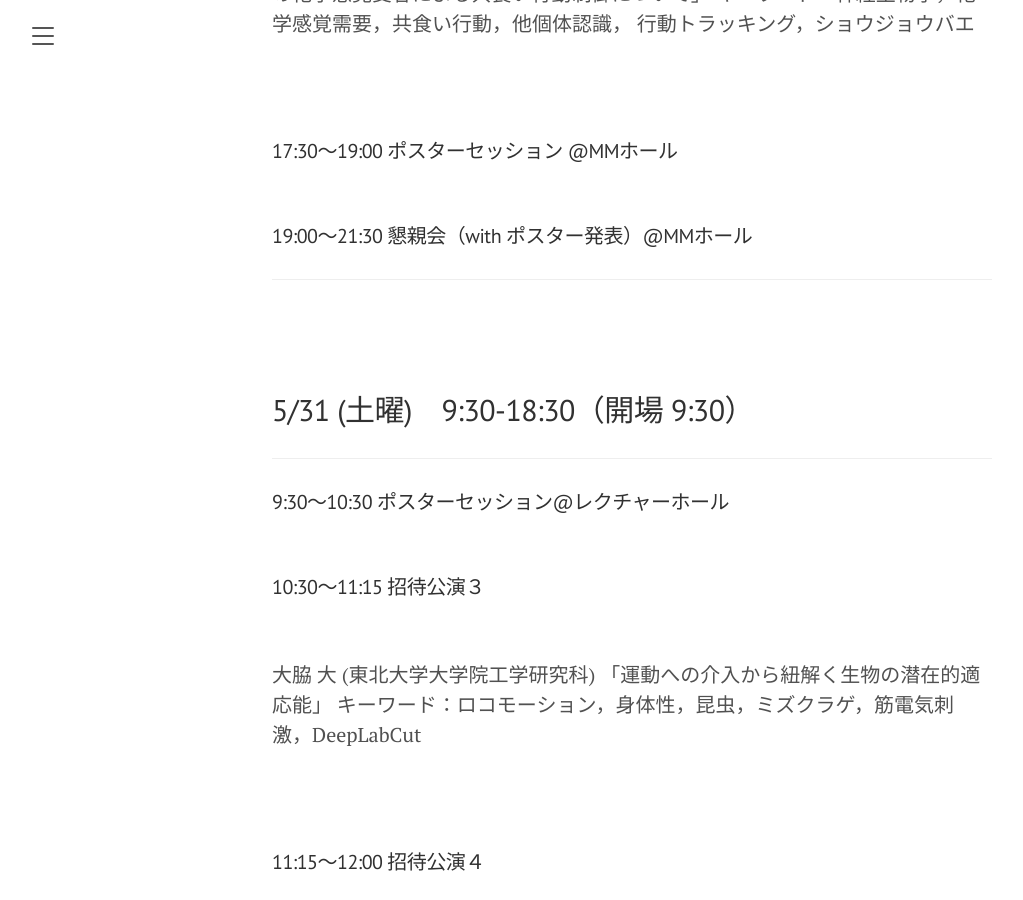
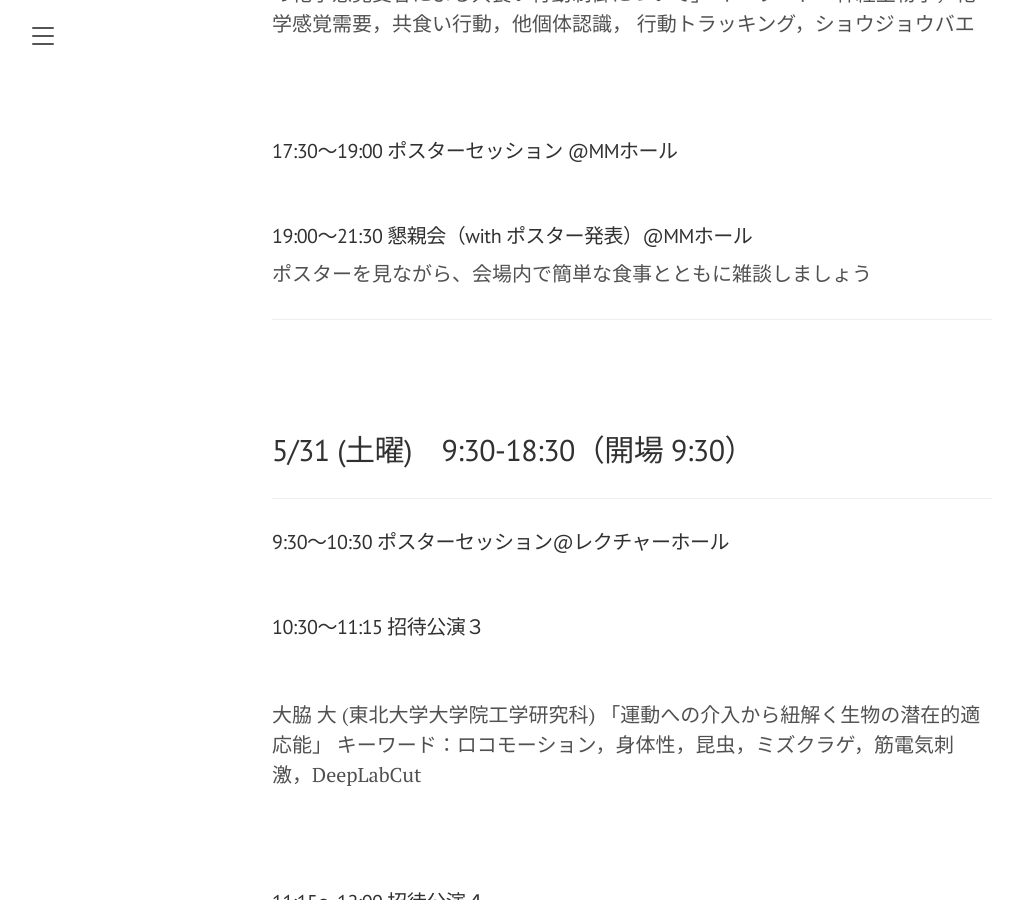
Before and after one commit to SystemsEthology/website, a Jekyll site: the page built from event_01/conference01_program.md, in a window 1280 px wide and 900 px high, scrolled down 2728 px. Shown: the whole window, without its empty margins (8-1031 px from the left). Built offline with Jekyll 4.4.1, drawn with Linux system fonts in a browser that asks for light colours.

Commit message:
add text in program page

```diff
--- a/event_01/conference01_program.md
+++ b/event_01/conference01_program.md
@@ -124,7 +124,7 @@ order: 1
 <br>
 
 #### 19:00〜21:30 懇親会（with ポスター発表）@MMホール
-
+ポスターを見ながら、会場内で簡単な食事とともに雑談しましょう
 
 ***
 
```
